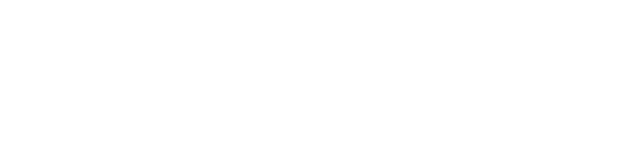
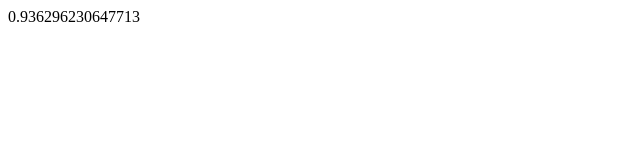
Before and after one commit to playhz/playhz.github.io, a plain HTML site: page index.html in a window 1280 px wide. Shown: the whole page, without its empty margins (0-640 px from the left). Drawn offline with Linux system fonts and the light colour scheme.

Commit message:
Fixed JS generation

```diff
--- a/index.html
+++ b/index.html
@@ -5,7 +5,7 @@
     <body>
         <p id="number"></p>
         <script>
-            document.getElementById("number").innerHtml = Math.random().toString();
+            document.getElementById("number").innerHTML = Math.random().toString();
         </script>
     </body>
 </html>
```
